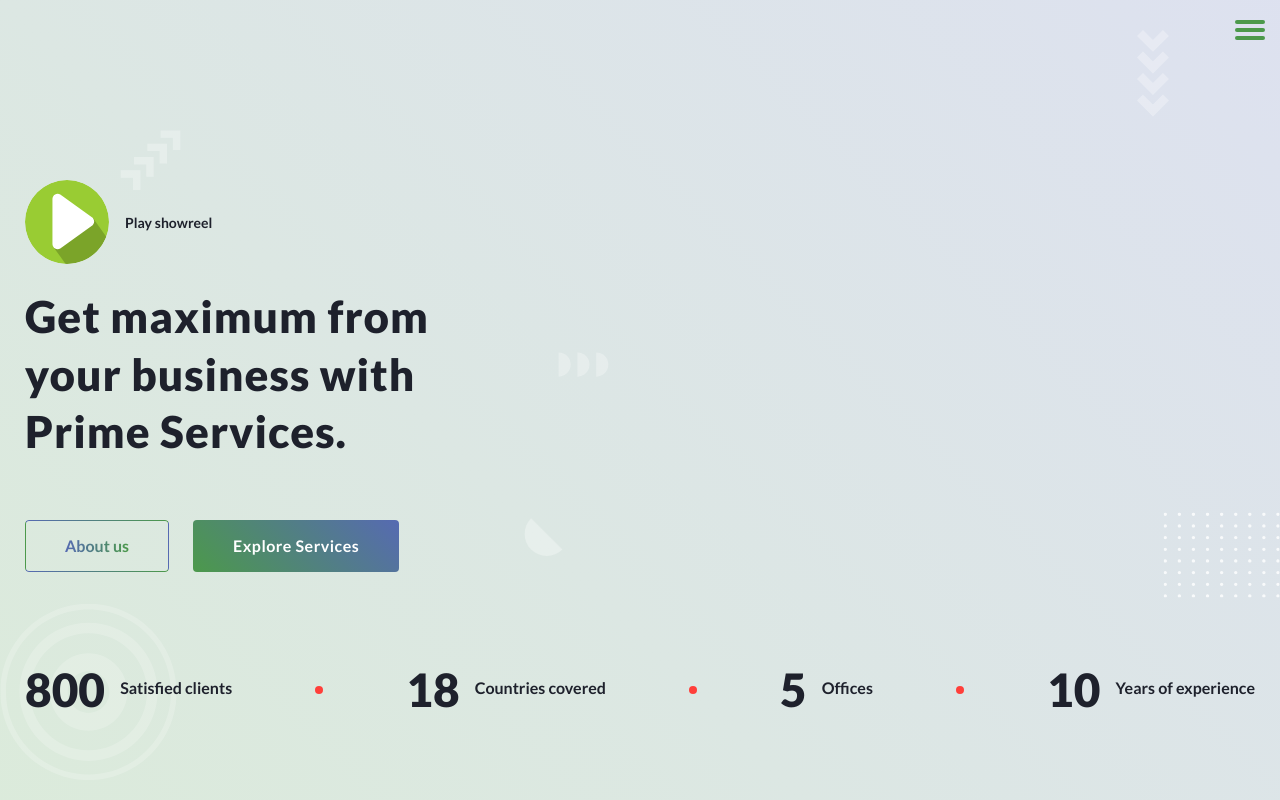
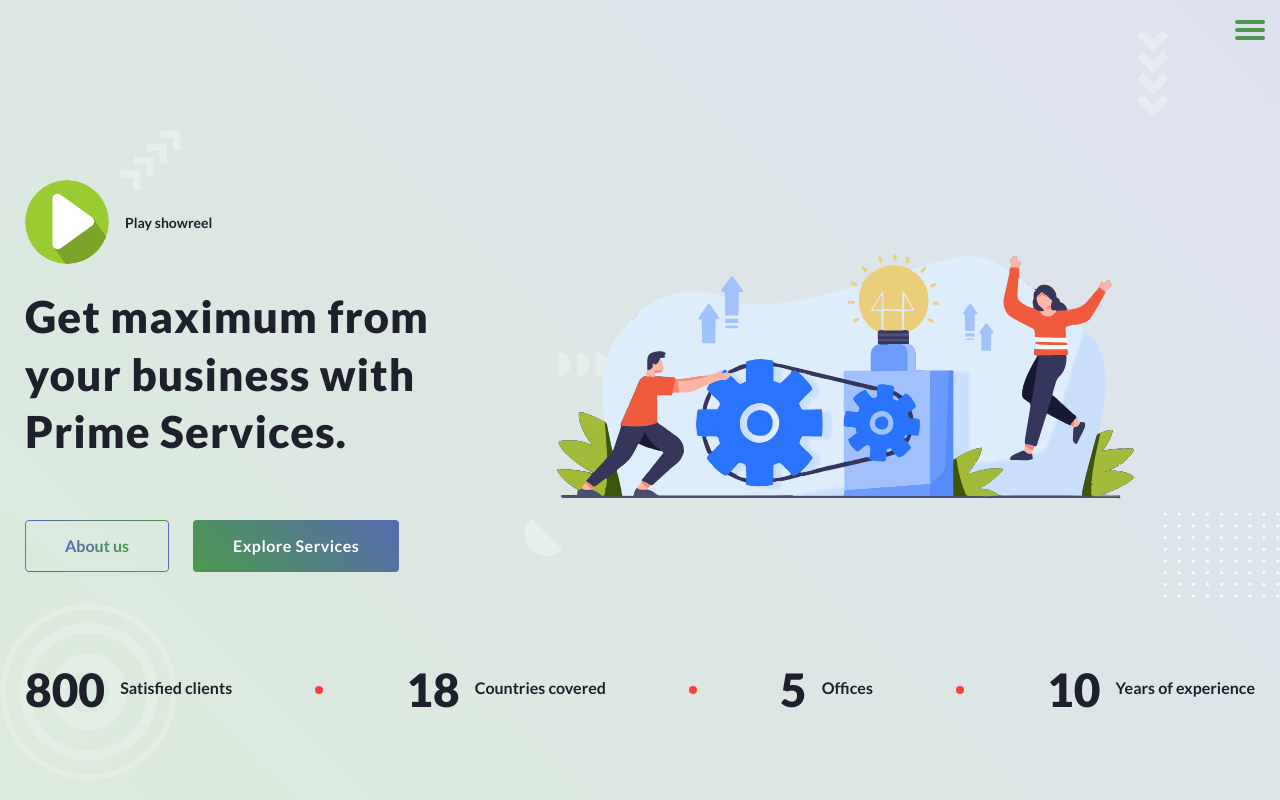
Before and after one commit to jabir2014/sample-landing, a plain HTML site: page index.html in a window 1280 px wide. Shown: the top 800 px of the page. Drawn offline with nearby package versions, Linux system fonts and the light colour scheme; some packages are replaced by stand-ins of ours; files that its build step writes are made by us from their sources; the site is published under a folder, as on GitHub Pages, so addresses that start at the root find nothing; a script that the page names is missing.

Commit message:
index.html

```diff
--- a/index.html
+++ b/index.html
@@ -99,7 +99,7 @@
                                     <a class="header__content-btn button" href="#">Explore Services</a>
                                 </div>
                             </div>
-                            <img class="header__image" src="/image/hero_part3.svg" width="600px" alt="">
+                            <img class="header__image" src="image/hero_part3.svg" width="600px" alt="">
                         </div>
                         <ul class="header__row">
                             <li class="header__row-item">
```
